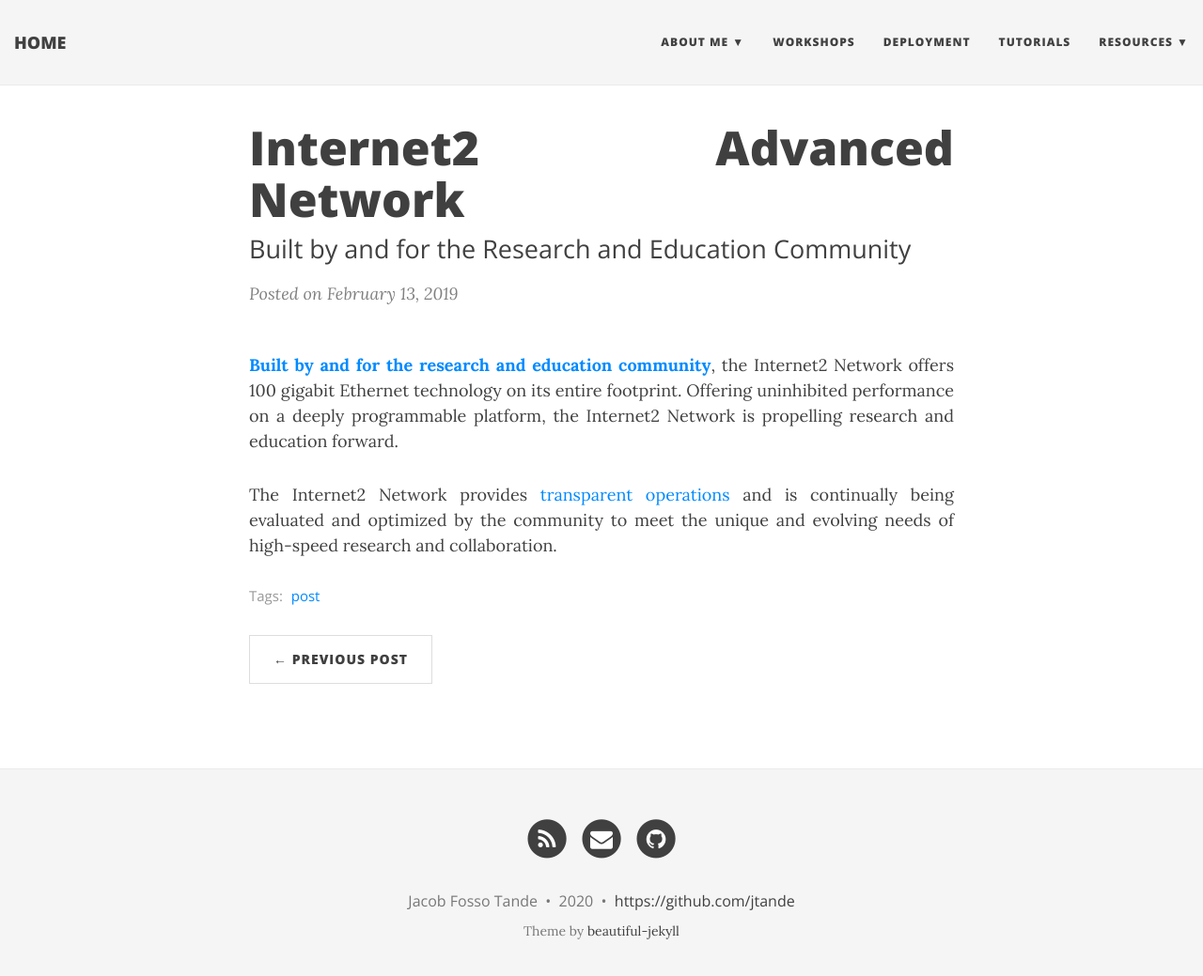
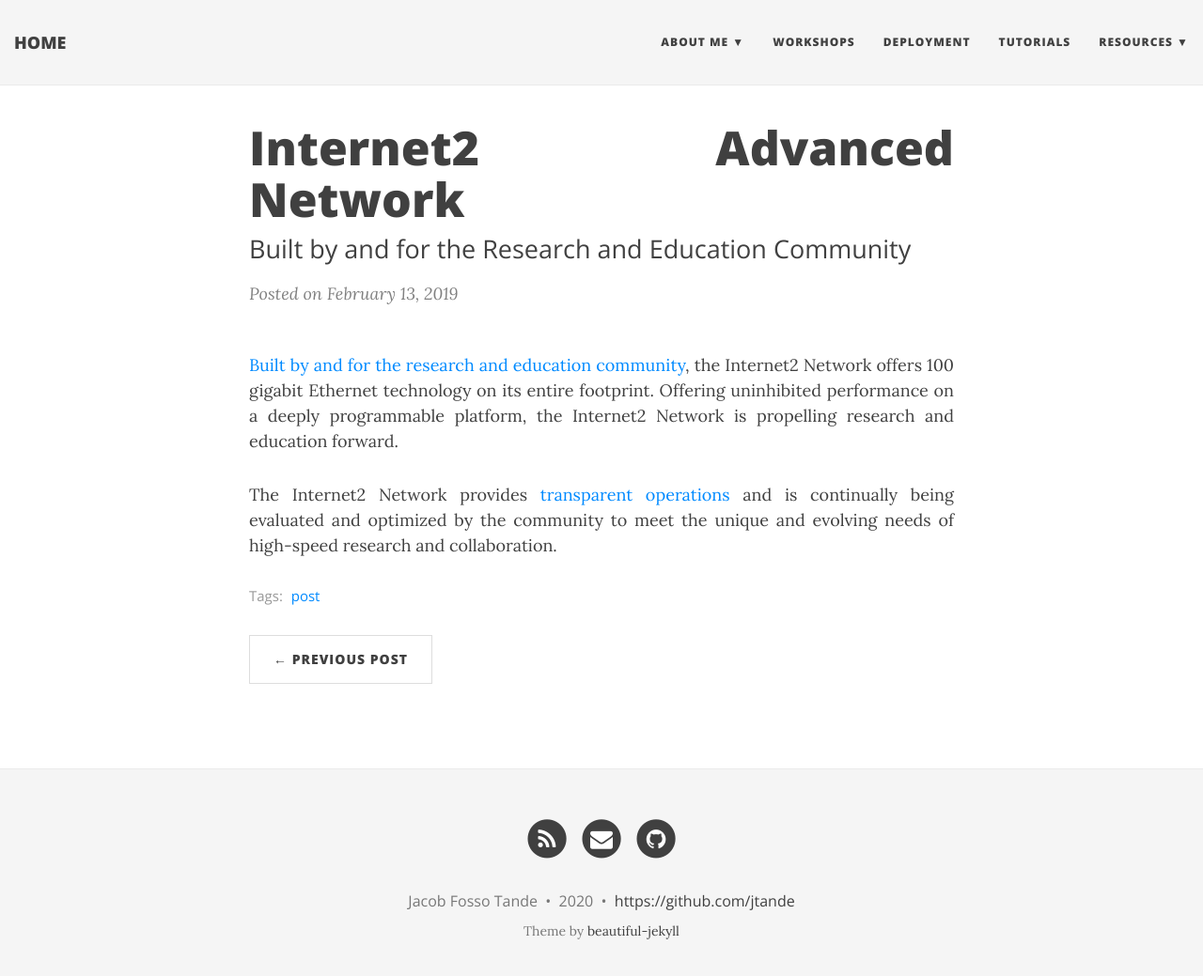
Before and after one commit to jtande/JFossoTande.github.io, a Jekyll site: the page built from _posts/2019-02-13-Internet2.md, in a window 1280 px wide and 1052 px high. Shown: the top 1039 px of the window at 94% size. Built offline with Jekyll 4.4.1, drawn with Linux system fonts in a browser that asks for light colours; nearby versions of some CDN libraries.

Commit message:
had formatting issues

```diff
--- a/_posts/2019-02-13-Internet2.md
+++ b/_posts/2019-02-13-Internet2.md
@@ -5,11 +5,6 @@
 tags: [post]
 ---
 
-[**Built by and for the research and education community**](https://www.internet2.edu/products-services/advanced-networking/), the Internet2 Network
-offers 100 gigabit Ethernet technology on its entire footprint. Offering uninhibited
-performance on a deeply programmable platform, the Internet2 Network is propelling
-research and education forward.
+[Built by and for the research and education community](https://www.internet2.edu/products-services/advanced-networking/), the Internet2 Network offers 100 gigabit Ethernet technology on its entire footprint. Offering uninhibited performance on a deeply programmable platform, the Internet2 Network is propelling research and education forward.
 
-The Internet2 Network provides [transparent operations](https://www.internet2.edu/products-services/advanced-networking/transparent-operations/)
-and is continually being evaluated and optimized by the community to meet the unique and
-evolving needs of high-speed research and collaboration.
+The Internet2 Network provides [transparent operations](https://www.internet2.edu/products-services/advanced-networking/transparent-operations/) and is continually being evaluated and optimized by the community to meet the unique and evolving needs of high-speed research and collaboration.
```
